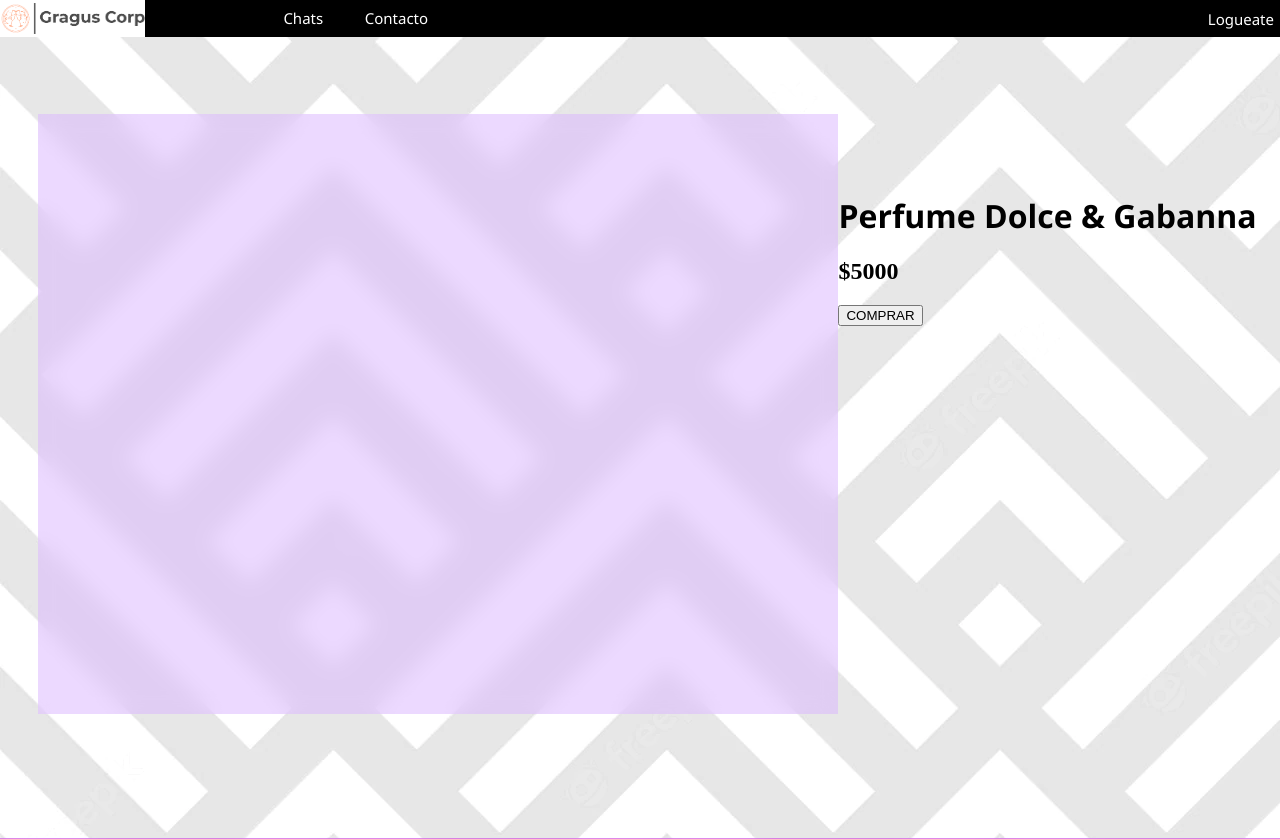
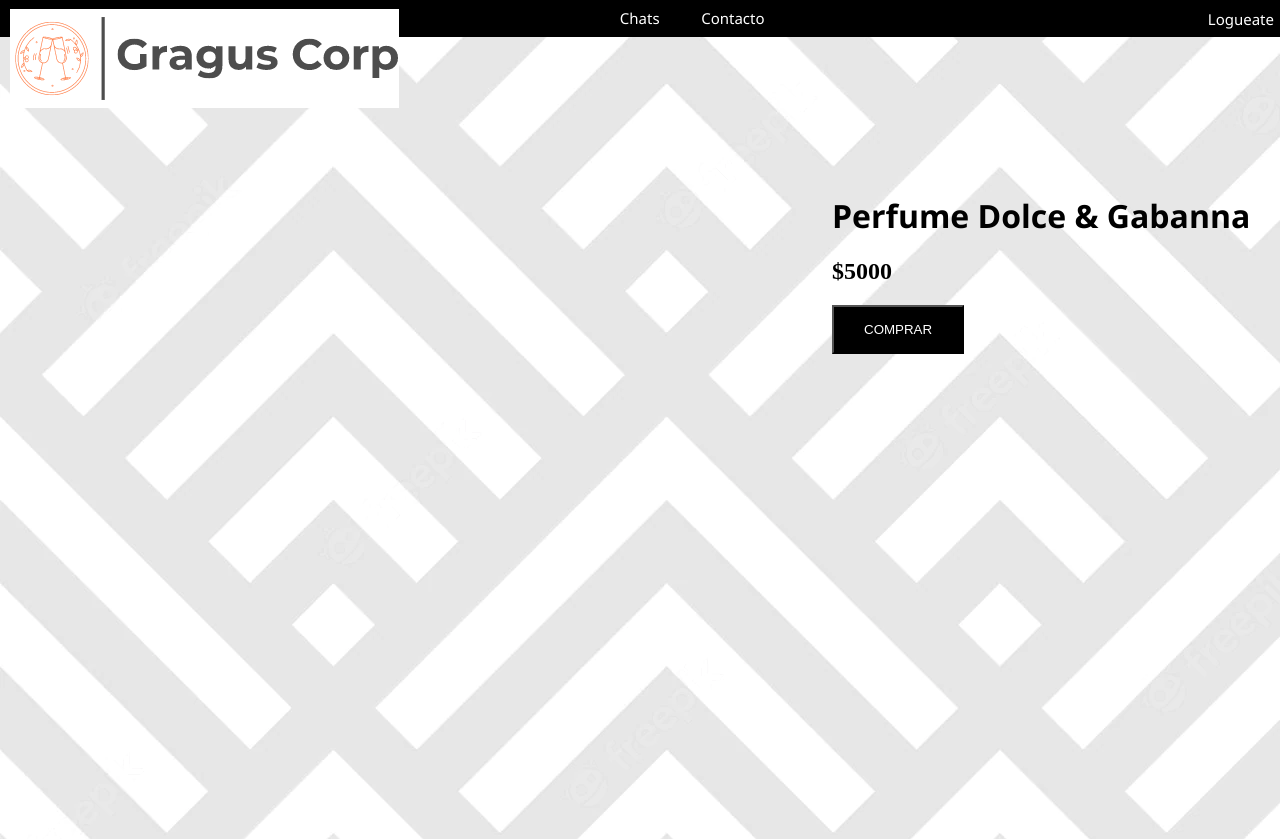
Before and after one commit to NatsukiAza/Proyecto-7C, a PHP site: page /prodej.html in a window 1280 px wide. Shown: the top 839 px of the page. Run offline with PHP 8.4, Linux system fonts and the light colour scheme.

Commit message:
Add files via upload

```diff
--- a/Proyecto-7C-main/Proyecto capo/css/style1.css
+++ b/Proyecto-7C-main/Proyecto capo/css/style1.css
@@ -13,14 +13,15 @@ body {
 }
 
 .titulos{
-    height: 37px;
+    color: rgb(255, 255, 255);
+    padding: 9px 6px 9px 10px;
+    font-family: "Segoe UI",SegoeUI,"Helvetica Neue",Helvetica,Arial,sans-serif;
     float: left;
-    top: 0px;
-    margin-right: 10%;
-}
-
-.titulos  img{
- height: 37px;
+    top: 0;
+    margin-right: 16%;
+    font-size: 15px;
+    text-decoration:none;
+    height: 19px;
 }
 
 .linkabezado{
@@ -88,10 +89,8 @@ body {
     margin-right: 11%;
 }
 
-.publi{
+.fotorama{
     margin-left: 3%;
-    backdrop-filter: blur(10px);
-    background-color: rgb(217, 179, 255, 0.5);
     margin-top: 6%;
     float: left;
     width: 100%;
@@ -103,6 +102,12 @@ body {
     margin-left: 65%;
 }
 
+.contenido button{
+    padding: 15px 30px 15px 30px;
+	background-color: black;
+	color: white;
+	cursor: pointer;
+}
 
 h1{
     font-family: "Segoe UI",SegoeUI,"Helvetica Neue",Helvetica,Arial,sans-serif;
```
